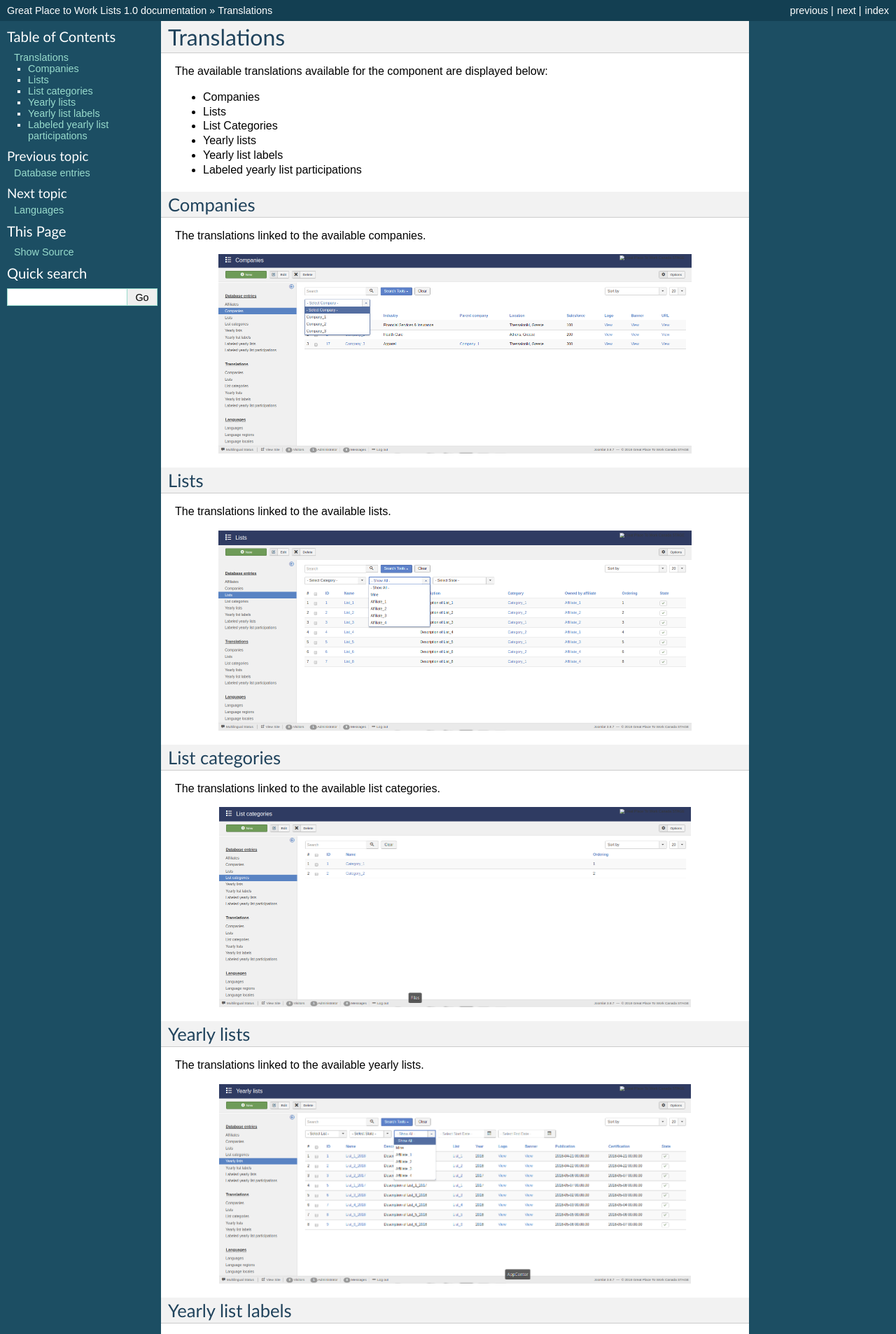
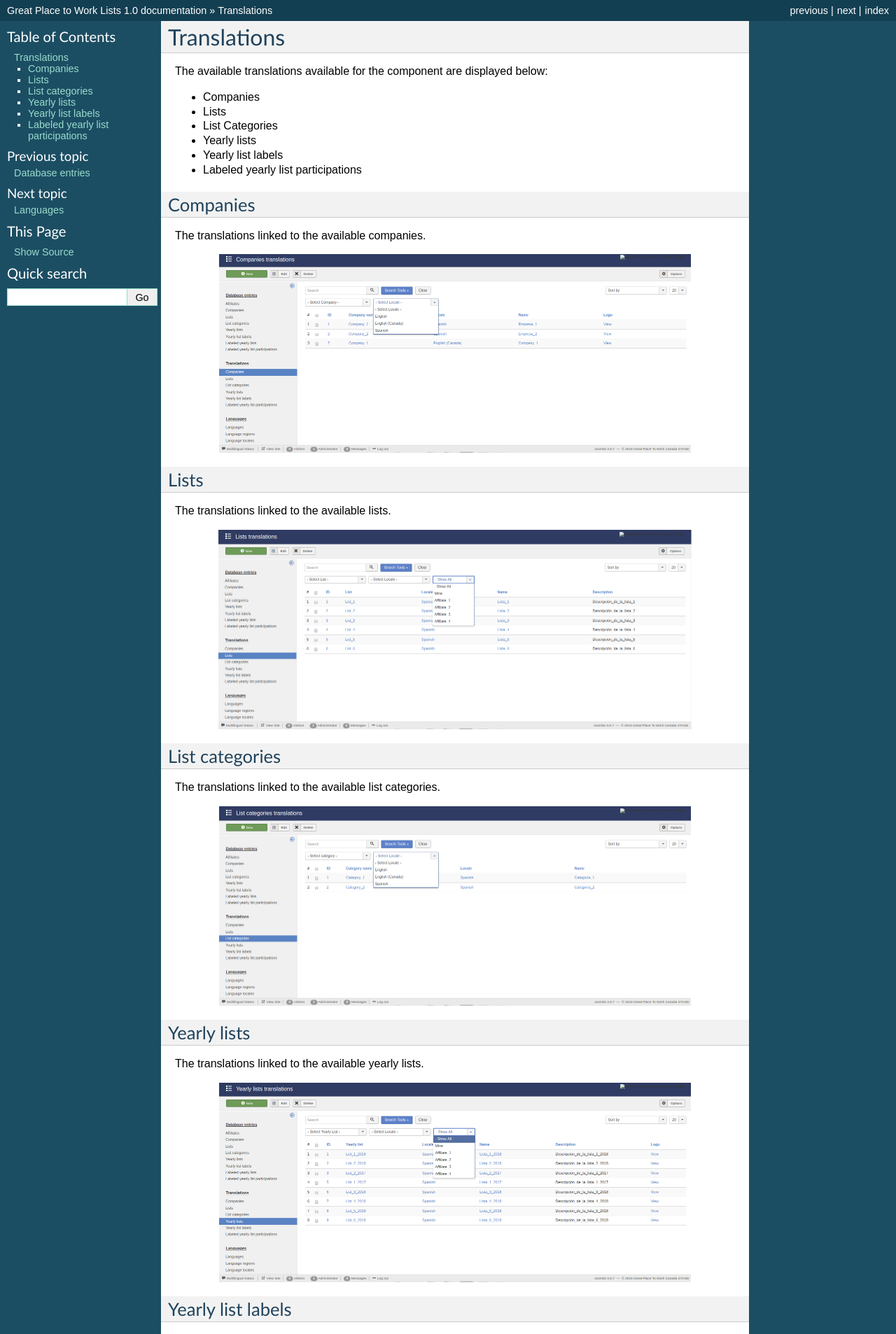
Before and after one commit to treste91/Great-Place-to-Work-Lists, a Sphinx documentation site: the page built from docs/backend/translations.rst, in a window 1280 px wide. Shown: the top 1906 px of the page at 70% size. Built offline with Sphinx 7.4.7, drawn with Linux system fonts in a browser that asks for light colours.

Commit message:
Update translations.rst

```diff
--- a/docs/backend/translations.rst
+++ b/docs/backend/translations.rst
@@ -20,7 +20,7 @@
 
 The translations linked to the available companies.
 
-.. image:: db_entries_companies.png
+.. image:: translations_companies.png
    :scale: 50 %
    :alt: Companies
    :align: center
@@ -30,7 +30,7 @@
 
 The translations linked to the available lists.
 
-.. image:: db_entries_lists.png
+.. image:: translations_lists.png
    :scale: 50 %
    :alt: Lists
    :align: center
@@ -40,7 +40,7 @@
 
 The translations linked to the available list categories.
 
-.. image:: db_entries_list_categories.png
+.. image:: translations_list_categories.png
    :scale: 50 %
    :alt: List categories
    :align: center
@@ -50,7 +50,7 @@
 
 The translations linked to the available yearly lists.
 
-.. image:: db_entries_yearly_lists.png
+.. image:: translations_yearly_lists.png
    :scale: 50 %
    :alt: Yearly lists
    :align: center
```
Also changed, not shown: other parts of docs/backend/translations.rst (+2 -2 lines).
